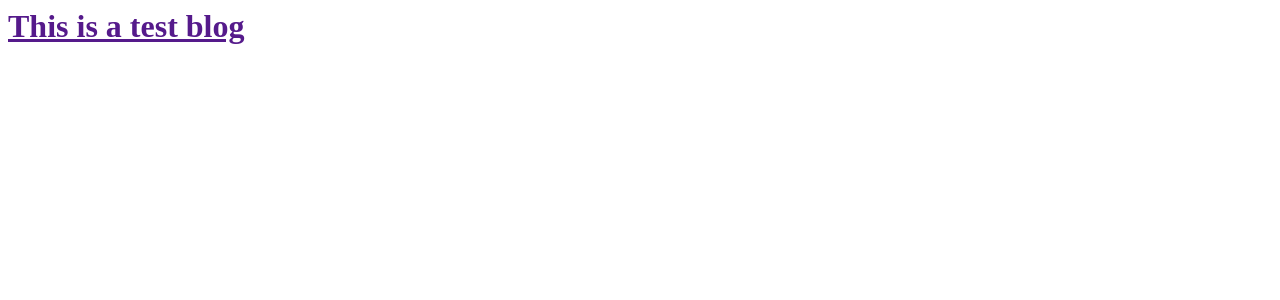
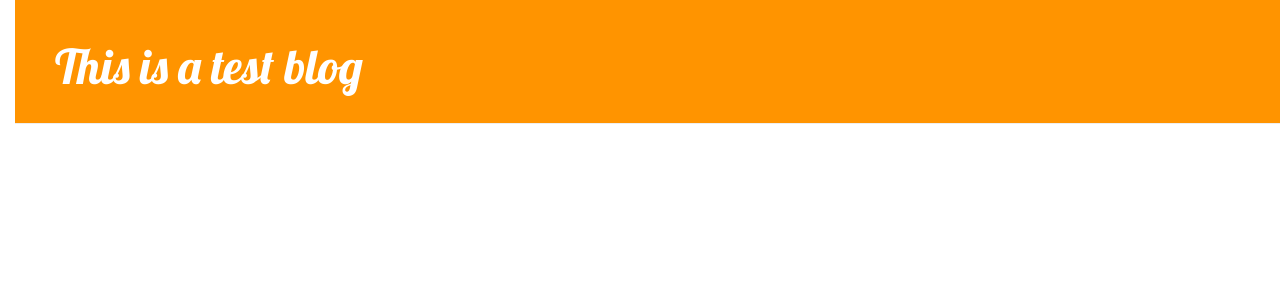
Before and after one commit to namagu/test-django-blog, a Django app: page / in a window 1280 px wide. Shown: the top 300 px of the page. Run offline with Django 3.2, Linux system fonts and the light colour scheme; data that the repository does not hold is empty; some libraries are stand-ins or nearby versions.

Commit message:
Added view and template for detailed blog post as well as CSS for the site.

```diff
--- /dev/null
+++ b/blog/static/css/blog.css
@@ -0,0 +1,59 @@
+h1 a {
+  color: #FCA205;
+  font-family: 'Lobster';
+}
+
+body {
+  padding-left: 15px;
+}
+
+.page-header {
+  background-color: #ff9400;
+  margin-top: 0;
+  padding: 20px 20px 20px 40px;
+}
+
+.page-header h1, .page-header h1 a, .page-header h1a:visited, .page-header h1 a:active {
+  color: #ffffff;
+  font-size: 36pt;
+  text-decoration: none;
+}
+
+.content {
+  margin-left: 40px;
+}
+
+h1,h2,h3,h4 {
+  font-family: 'Lobster',cursive;
+}
+
+.date {
+  color: #828282;
+}
+
+.save {
+  float: right;
+}
+
+.post-form textarea, .post-form input {
+  width: 100%;
+}
+
+.top-menu, .top-menu:hover, top-menu:visited {
+  color: #ffffff;
+  float: right;
+  font-size: 26pt;
+  margin-right: 20px;
+}
+
+.post {
+  margin-bottom: 70px;
+}
+
+.post h1 a, .post h1 a:visited {
+  color: #000000;
+}
+
+.post h1 a:hover {
+  color: #ff9400;
+}
--- /dev/null
+++ b/blog/templates/blog/base.html
@@ -0,0 +1,23 @@
+{% load staticfiles %}
+<html>
+  <head>
+    <title> Test Blog </title>
+    <link rel="stylesheet" href="//maxcdn.bootstrapcdn.com/bootstrap/3.2.0/css/bootstrap.min.css">
+    <link rel="stylesheet" href="//maxcdn.bootstrapcdn.com/bootstrap/3.2.0/css/bootstrap-theme.min.css">
+    <link href="//fonts.googleapis.com/css?family=Lobster&subset=latin,latin-ext" rel="stylesheet" type="text/css">
+    <link rel="stylesheet" href="{% static 'css/blog.css' %}">
+  <head>
+  <body>
+    <div class="page-header">
+      <h1><a href="/">This is a test blog</a></h1>
+    </div>
+    <div class="content container">
+      <div class="row">
+        <div class="col-md-8">
+         {% block content %}
+         {% endblock %}
+        </div>
+      </div>
+    </div>
+  </body>
+</html>
--- a/blog/urls.py
+++ b/blog/urls.py
@@ -3,4 +3,5 @@ from . import views
 
 urlpatterns = [
     url(r'^$',views.post_list, name='post_list'), # only empty str matches
+    url(r'^post/(?P<pk>\d+)/$',views.post_detail, name='post_detail'),
 ]
--- a/blog/views.py
+++ b/blog/views.py
@@ -1,7 +1,7 @@
 # -*- coding: utf-8 -*-
 from __future__ import unicode_literals
 
-from django.shortcuts import render
+from django.shortcuts import render, get_object_or_404
 from .models import Post
 from django.utils import timezone
 
@@ -9,3 +9,7 @@ from django.utils import timezone
 def post_list(request):
   posts = Post.objects.filter(published_date__lt=timezone.now()).order_by('published_date')
   return render(request, 'blog/post_list.html',{'posts':posts})
+
+def post_detail(request,pk):
+  post = get_object_or_404(Post, pk=pk)
+  return render(request,'blog/post_detail.html',{'post':post})
```
Also changed, not shown: blog/templates/blog/post_detail.html (added, +13 -0 lines), blog/templates/blog/post_list.html (+12 -20 lines).
